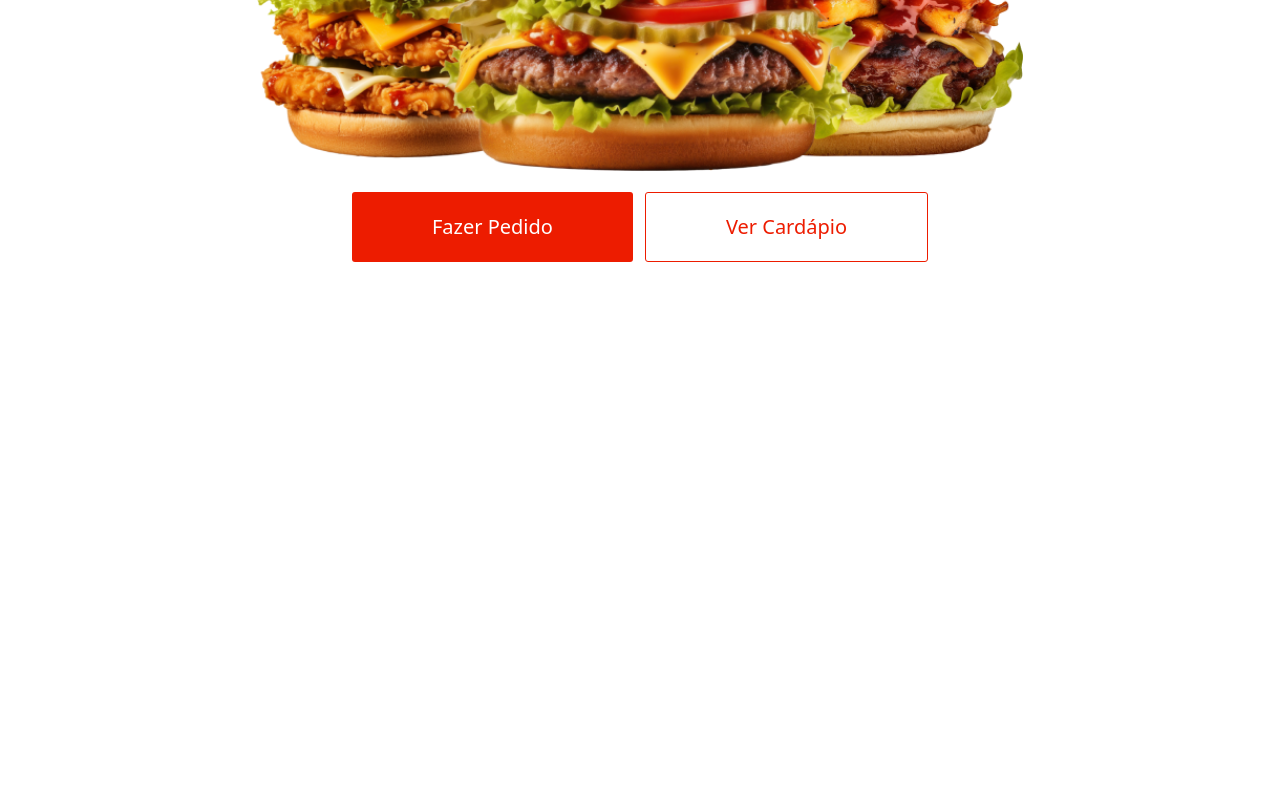
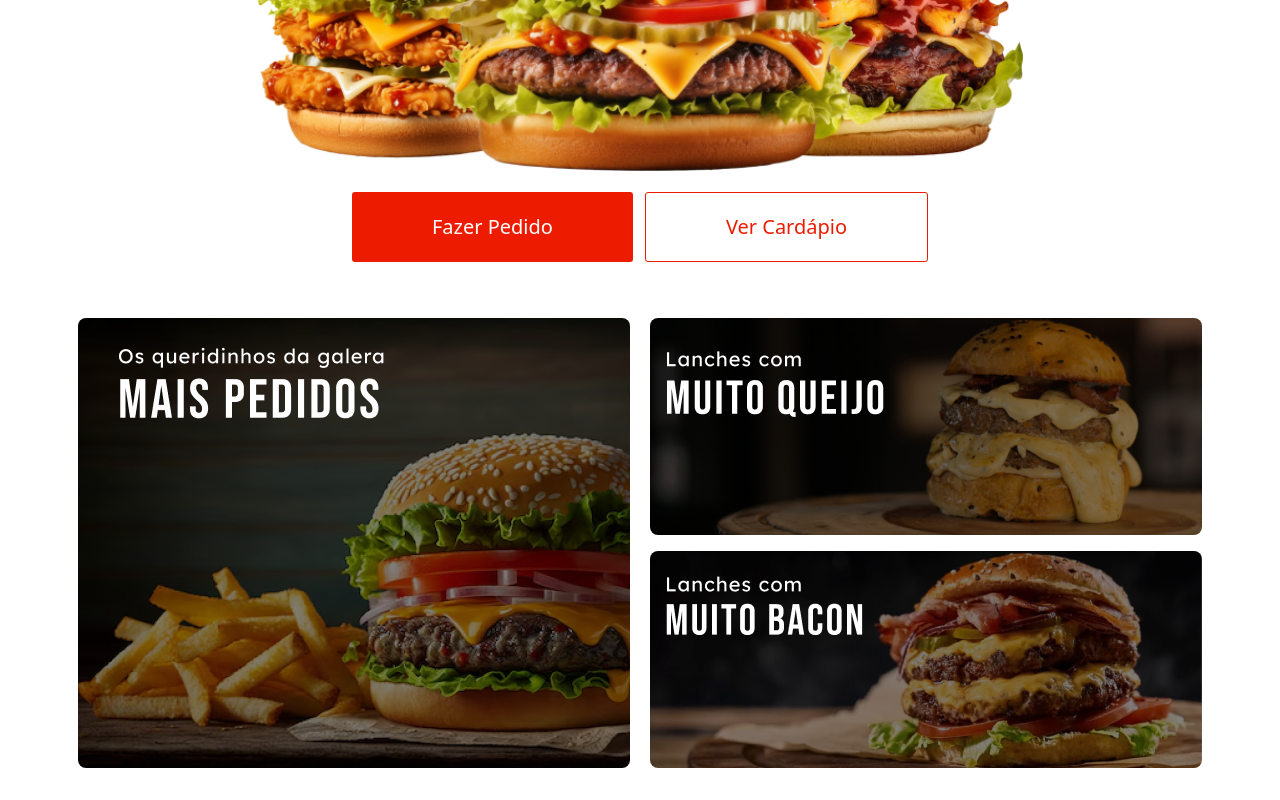
Before and after one commit to by-scottlucas/next-burguer-mania, a Next.js app: page / in a window 1280 px wide. Shown: the part 374-1174 px from the top of the page. Before the commit the page ends 800 px from the top, so only its background shows below. Built offline with nearby package versions, Linux system fonts and the light colour scheme.

Commit message:
Implementing Cards component

```diff
--- a/app/components/Banner/Banner.css
+++ b/app/components/Banner/Banner.css
@@ -8,7 +8,7 @@
 }
 
 .banner-image {
-    @apply md:w-xl lg:w-3xl 2xl:w-6xl;
+    @apply md:w-xl lg:w-3xl 2xl:w-7xl;
 }
 
 .group-btn {
@@ -18,7 +18,7 @@
 .banner-button {
     cursor: pointer;
     border-radius: 3px;
-    @apply p-3 px-6 text-sm font-medium md:py-5 md:px-13 md:text-xl lg:py-5 lg:px-20 2xl:py-8 2xl:px-26 2xl:text-2xl transition-all duration-300 ease-in-out;
+    @apply p-3 px-6 text-sm font-medium md:py-5 md:px-13 md:text-xl lg:py-5 lg:px-20 2xl:py-8.5 2xl:px-30 2xl:text-2xl transition-all duration-300 ease-in-out;
 }
 
 .order-button {
--- /dev/null
+++ b/app/components/Cards/Cards.css
@@ -0,0 +1,13 @@
+@import "tailwindcss";
+
+.cards-container {
+    @apply my-8;
+}
+
+.cards-content {
+    @apply flex flex-col gap-2.5 px-4 md:flex-row md:justify-center lg:gap-5;
+}
+
+.card-image {
+    @apply rounded-md md:rounded-lg transition-all ease-in-out duration-300 hover:scale-101 2xl:w-3xl;
+}
--- /dev/null
+++ b/app/components/Cards/Cards.tsx
@@ -0,0 +1,64 @@
+"use client";
+
+import './Cards.css';
+
+import { useEffect, useState } from 'react';
+
+export default function Cards() {
+    const [isMobile, setIsMobile] = useState(false);
+
+    useEffect(() => {
+        const handleResize = () => setIsMobile(window.innerWidth < 768);
+        handleResize();
+        window.addEventListener("resize", handleResize);
+        return () => window.removeEventListener("resize", handleResize);
+    }, []);
+
+    const cardImages = {
+        mostPopularDesktop: "/images/categories/mais-populares-desktop.png",
+        mostPopularMobile: "/images/categories/mais-populares-mobile.png",
+        cheeseHeavy: "/images/categories/muito-queijo.png",
+        baconHeavy: "/images/categories/muito-bacon.png",
+    };
+
+    return (
+        <section className="cards-container">
+            <div className="cards-content">
+                <div>
+                    <a href="#">
+                        <img
+                            src={
+                                isMobile ?
+                                    cardImages.mostPopularMobile :
+                                    cardImages.mostPopularDesktop
+                            }
+                            loading='lazy'
+                            alt="Mais Populares"
+                            className="card-image most-popular-card"
+                        />
+                    </a>
+                </div>
+
+                <div className="flex flex-col justify-between gap-2.5">
+                    <a href="#">
+                        <img
+                            src={cardImages.cheeseHeavy}
+                            loading='lazy'
+                            alt="Muito Queijo"
+                            className="card-image cheese-heavy-card"
+                        />
+                    </a>
+
+                    <a href="#">
+                        <img
+                            src={cardImages.baconHeavy}
+                            loading='lazy'
+                            alt="Muito Bacon"
+                            className="card-image bacon-heavy-card"
+                        />
+                    </a>
+                </div>
+            </div>
+        </section>
+    );
+}
--- a/app/page.tsx
+++ b/app/page.tsx
@@ -1,4 +1,5 @@
 import Banner from './components/Banner/Banner';
+import Cards from './components/Cards/Cards';
 import Header from './components/Header/Header';
 
 export default function Home() {
@@ -6,6 +7,7 @@ export default function Home() {
     <main className="bg-white">
       <Header/>
       <Banner />
+      <Cards />
     </main>
   );
 }
```
Also changed, not shown: public/images/categories/mais-populares-desktop.png (renamed from public/images/categories/mais-populares.png), public/images/categories/mais-populares-mobile.png (renamed from public/images/categories/most-popular-card-2.png).
